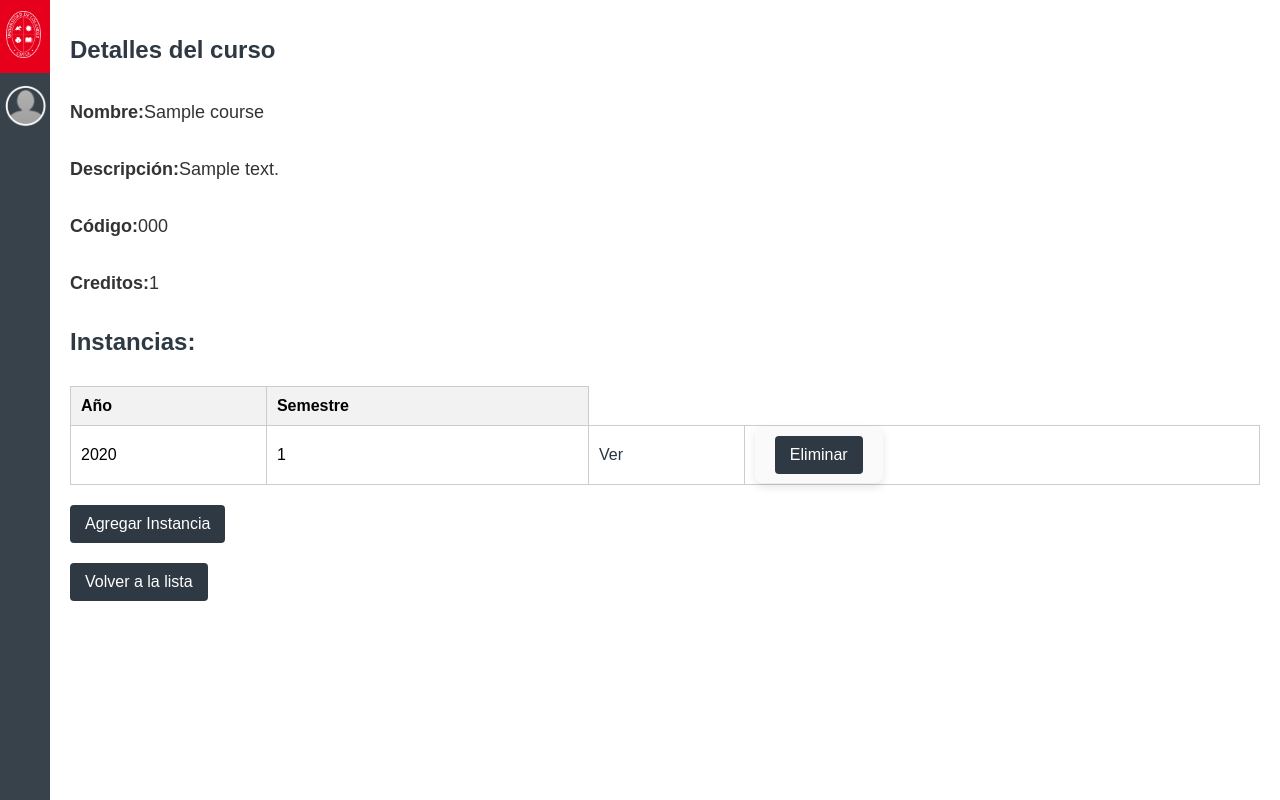
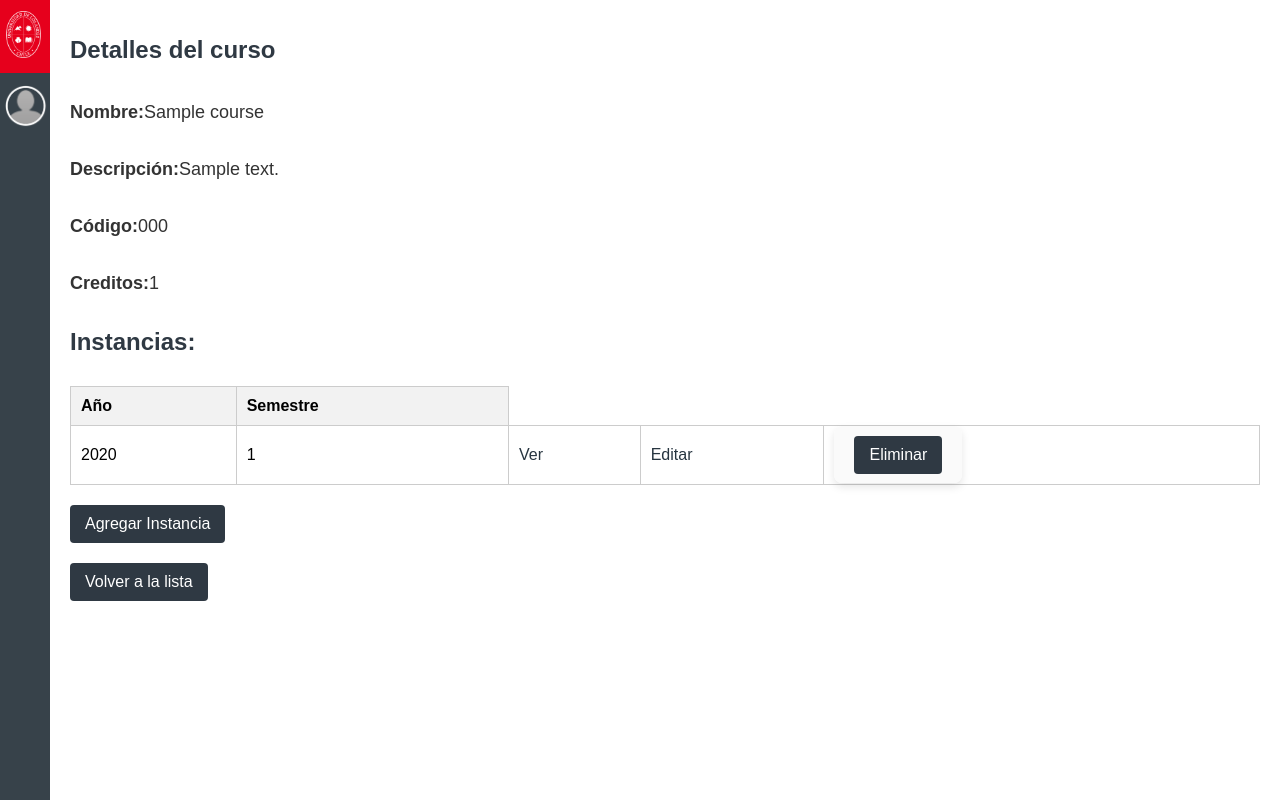
Before and after one commit to FabianSaavedraE/SGA_SoftwareVerificable_grupo1, a Flask app: page /courses/1/show in a window 1280 px wide. Run offline with Flask 3, Linux system fonts and the light colour scheme; tables that the repository leaves empty hold one stand-in row (values such as "Sample post").

Commit message:
fix: small fix to teacher create and course instance edit

```diff
--- a/app/templates/courses/show.html
+++ b/app/templates/courses/show.html
@@ -37,6 +37,9 @@
                             <a href="{{url_for('course_instances.show_course_instance_view', course_instance_id=instance.id)}}">Ver</a>
                         </td>
                         <td>
+                            <a href="{{ url_for('course_instances.update_course_instance_view', course_instance_id=instance.id) }}">Editar</a>
+                        </td>
+                        <td>
                             <form action="{{ url_for('course_instances.delete_course_instance_view', course_instance_id=instance.id, course_id=instance.course.id) }}" method="POST" style="display:inline;">
                                 <input type="hidden" name="_method" value="DELETE">
                                 <button type="submit">Eliminar</button>
--- a/app/templates/teachers/create.html
+++ b/app/templates/teachers/create.html
@@ -14,7 +14,7 @@
     <h1>Crear Profesor</h1>
 
     {% if errors %}
-        <ul class="error-list">
+        <ul class="error-msg">
             {% for error in errors %}
                 <li>{{ error }}</li>
             {% endfor %}
```
